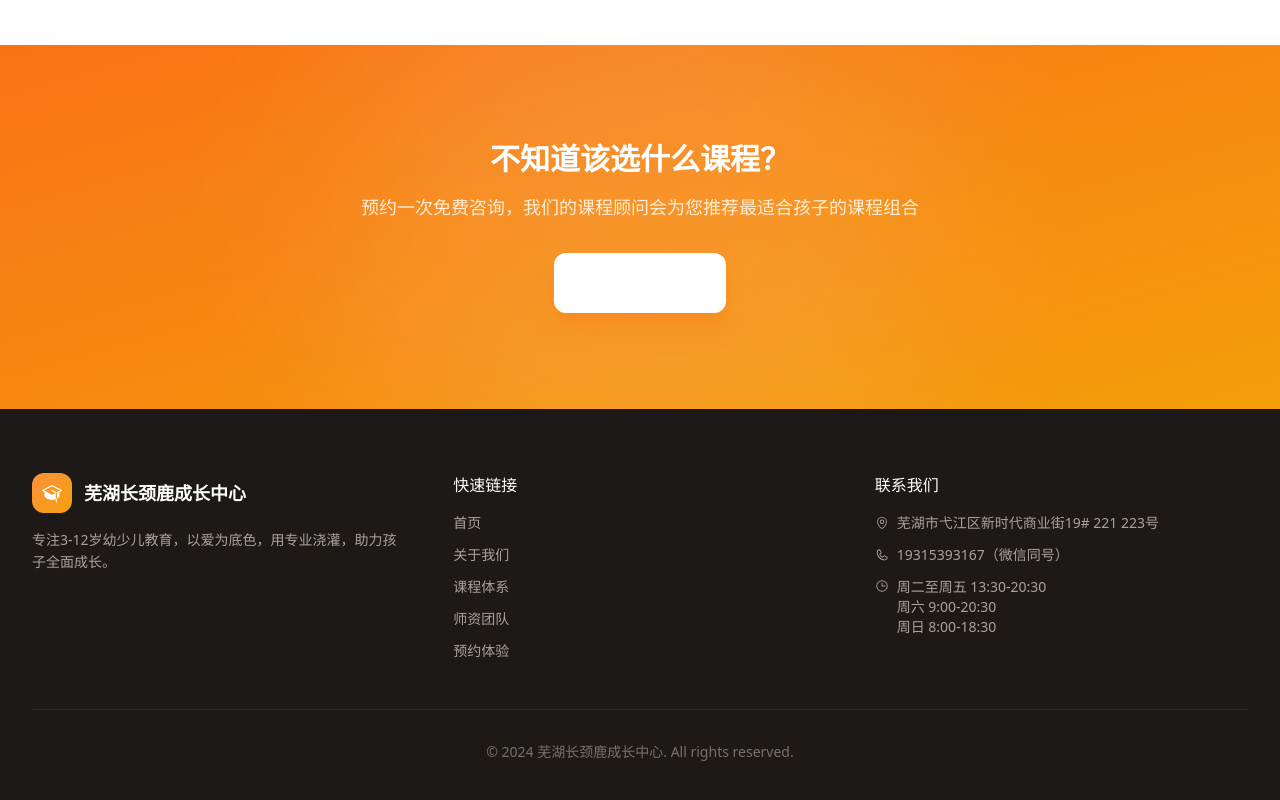
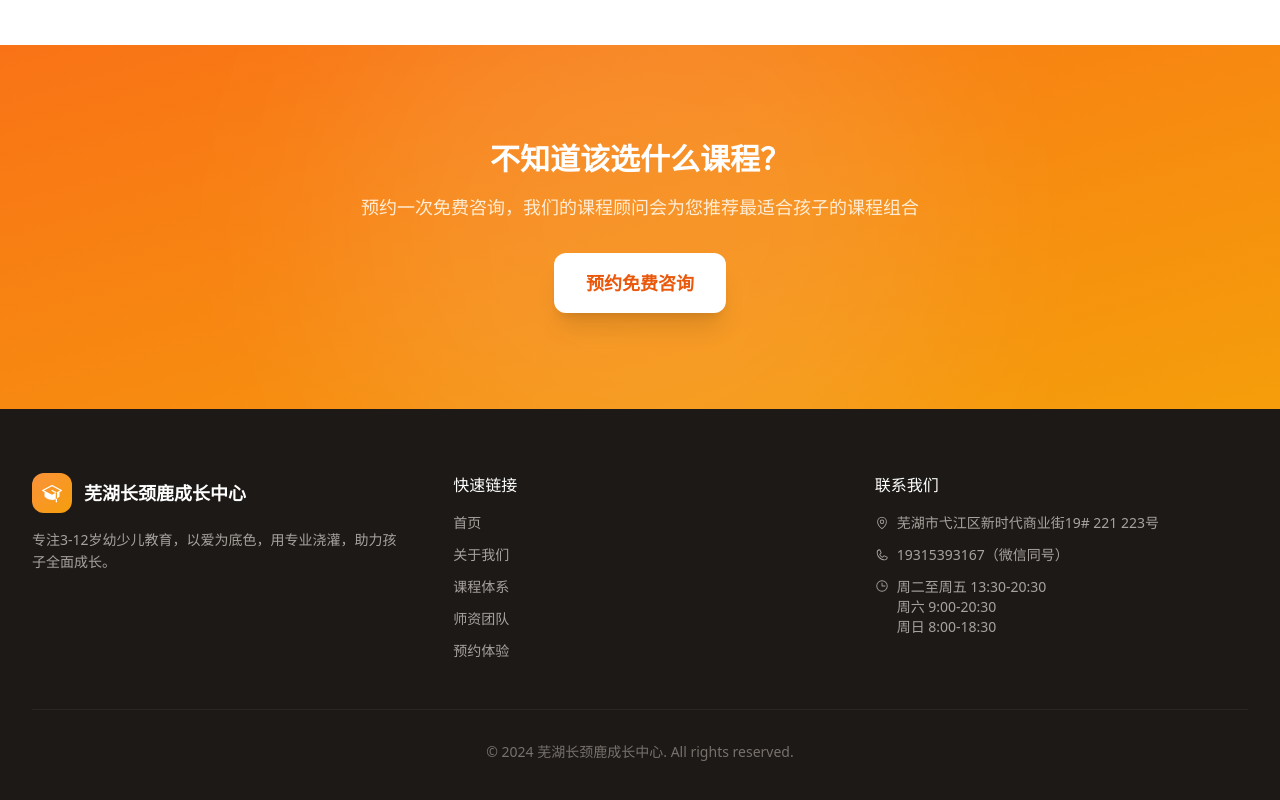
Before and after one commit to tujunjie003/WUHUGIRAFFE-WEB, a Next.js app: page /WUHUGIRAFFE-WEB/courses in a window 1280 px wide. Shown: the part 1496-2296 px from the top of the page. Built offline with nearby package versions, Linux system fonts and the light colour scheme.

Commit message:
fix: correct CTA button hover effect on courses page

```diff
--- a/app/courses/page.tsx
+++ b/app/courses/page.tsx
@@ -1,6 +1,7 @@
 'use client'
 
 /**
+
  * 课程体系页面 - 高端优雅设计
  */
 
@@ -55,7 +56,6 @@ export default function CoursesPage() {
     <div className="min-h-screen bg-stone-50">
       <Header />
 
-      {/* Hero */}
       <section className="relative pt-32 pb-24 overflow-hidden">
         <div className="absolute inset-0 bg-gradient-to-br from-orange-50 via-white to-amber-50" />
         <div className="absolute top-20 left-1/4 w-[500px] h-[500px] bg-gradient-to-br from-amber-200/30 to-orange-200/20 rounded-full blur-[100px]" />
@@ -79,7 +79,6 @@ export default function CoursesPage() {
         </div>
       </section>
 
-      {/* 课程卡片 */}
       <section className="py-24 bg-white">
         <div className="max-w-5xl mx-auto px-4">
           <div className="space-y-8">
@@ -93,12 +92,9 @@ export default function CoursesPage() {
               >
                 <Card className="overflow-hidden hover:shadow-xl transition-shadow duration-300">
                   <div className="flex flex-col lg:flex-row">
-                    {/* 左侧渐变色块 */}
                     <div className={`lg:w-2 flex items-center justify-center p-8 lg:p-12 bg-gradient-to-br ${course.gradient}`}>
                       <GraduationCap size={64} className="text-white/90" weight="fill" />
                     </div>
-
-                    {/* 右侧内容 */}
                     <div className="flex-1 p-8 lg:p-10">
                       <div className="flex flex-wrap items-start justify-between gap-4 mb-6">
                         <div>
@@ -142,7 +138,6 @@ export default function CoursesPage() {
         </div>
       </section>
 
-      {/* CTA */}
       <section className="py-24 bg-gradient-to-br from-orange-500 to-amber-500 relative overflow-hidden">
         <div className="absolute inset-0">
           <div className="absolute top-1/2 left-1/2 -translate-x-1/2 -translate-y-1/2 w-[600px] h-[600px] bg-white/10 rounded-full blur-[100px]" />
@@ -155,9 +150,9 @@ export default function CoursesPage() {
           <p className="text-orange-100 mb-8 text-lg">
             预约一次免费咨询，我们的课程顾问会为您推荐最适合孩子的课程组合
           </p>
-          <Button size="lg" className="bg-white text-orange-600 hover:bg-orange-50 shadow-xl">
+          <button className="px-8 py-4 bg-white text-orange-600 font-semibold rounded-xl hover:bg-orange-50 transition-colors shadow-xl text-lg">
             预约免费咨询
-          </Button>
+          </button>
         </div>
       </section>
 
```
